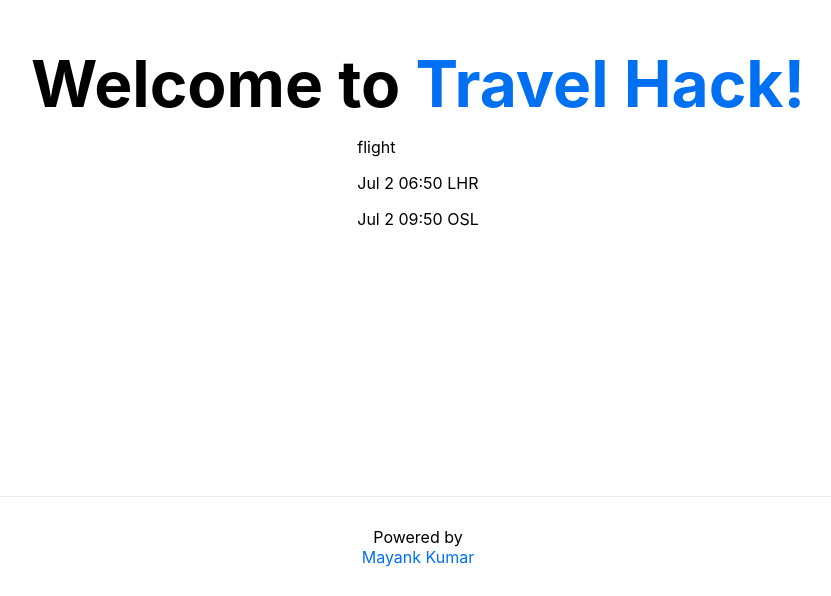
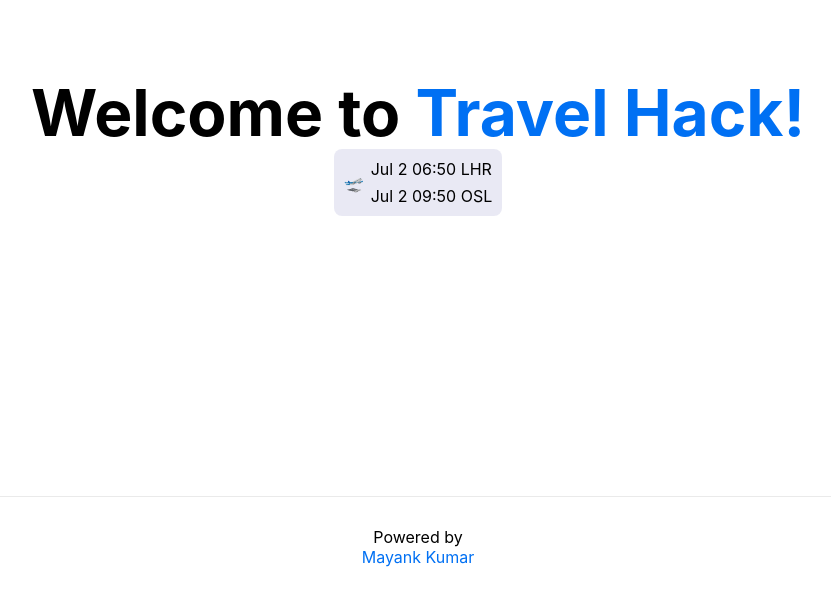
Before and after one commit to mayank-kr/TravelHack, a Next.js app: page / in a window 1280 px wide. Shown: the part 204-800 px from the top of the page, without its empty margins (222-1053 px from the left). Built offline with nearby package versions, Linux system fonts and the light colour scheme.

Commit message:
Added styles to flight

```diff
--- a/components/InformationContainer.js
+++ b/components/InformationContainer.js
@@ -1,11 +1,36 @@
 export default function InformationContainer({icon,upperDescription,lowerDescription}){
     return(
         <>
-            <div>
-                <p>{icon}</p>
-                <p>{upperDescription}</p>
-                <p>{lowerDescription}</p>
+            <div className="information-container">
+                <span className="icon">{icon}</span>
+                <span className="upper">{upperDescription}</span>
+                <span className="lower">{lowerDescription}</span>
             </div>
+            <style jsx>{`
+                .information-container{
+                    display: grid;
+                    grid-template-areas:"icon upper"
+                                        "icon lower";
+                                        grid-gap: 7px;
+                      background: #a2a2d03b;
+                    border-radius: 8px;
+                    padding: 10px;
+                }
+
+                .icon{
+                    grid-area: icon;
+                        display: flex;
+                        align-items: center;
+                }
+
+                .upper{
+                    grid-area: upper;
+                }
+
+                .lower{
+                    grid-area: lower;
+                }
+            `}</style>
         </>
     )
 }
--- a/components/flight.js
+++ b/components/flight.js
@@ -4,7 +4,7 @@ export default function flight({departureTime, arrivalTime, date, destination,or
     return(
         <>
             <InformationContainer
-                icon="flight"
+                icon = "🛫"
                 upperDescription={`${date} ${departureTime} ${origin}`}
                 lowerDescription={`${date} ${arrivalTime} ${destination}`}
             />
```
